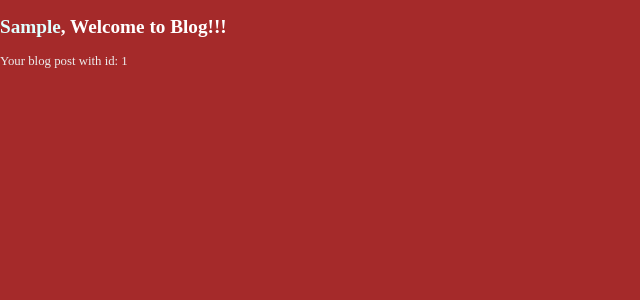
After one commit to vedk21/python-playground, a Flask app: a page that uses Professional/WebDevelopment/Project/templates/blog.html in a window 1280 px wide. The commit adds this page. Shown: the top 300 px of the page, without its empty margins (0-640 px from the left). Run offline with Flask 2, Linux system fonts and the light colour scheme.

Commit message:
Added: Web Development - url parameters

```diff
--- a/Professional/WebDevelopment/Project/server.py
+++ b/Professional/WebDevelopment/Project/server.py
@@ -4,3 +4,7 @@ app = Flask(__name__)
 @app.route('/')
 def home():
     return render_template('./home.html')
+
+@app.route('/blog/<username>/<int:blog_id>')
+def blog(username, blog_id):
+    return render_template('./blog.html', username = username, blog_id = blog_id)
--- a/Professional/WebDevelopment/Project/static/styles.css
+++ b/Professional/WebDevelopment/Project/static/styles.css
@@ -20,3 +20,13 @@ h2 {
   font-size: 1.2rem;
   color: inherit;
 }
+
+h2 span {
+  text-transform: capitalize;
+  color: lightcyan;
+}
+
+p {
+  font-size: 0.8rem;
+  color: #ececec;
+}
--- /dev/null
+++ b/Professional/WebDevelopment/Project/templates/blog.html
@@ -0,0 +1,15 @@
+<!DOCTYPE html>
+<html lang="en">
+<head>
+  <meta charset="UTF-8">
+  <meta name="viewport" content="width=device-width, initial-scale=1.0">
+  <link rel="stylesheet" type="text/css" href="../../static/styles.css">
+  <link rel="shortcut icon" href="{{ url_for('static', filename='website.ico') }}">
+  <script type="text/javascript" src="../../static/main.js" defer></script>
+  <title>Blog</title>
+</head>
+<body>
+  <h2><span>{{ username }}</span>, Welcome to Blog!!!</h2>
+  <p>Your blog post with id: {{ blog_id }}</p>
+</body>
+</html>
```
